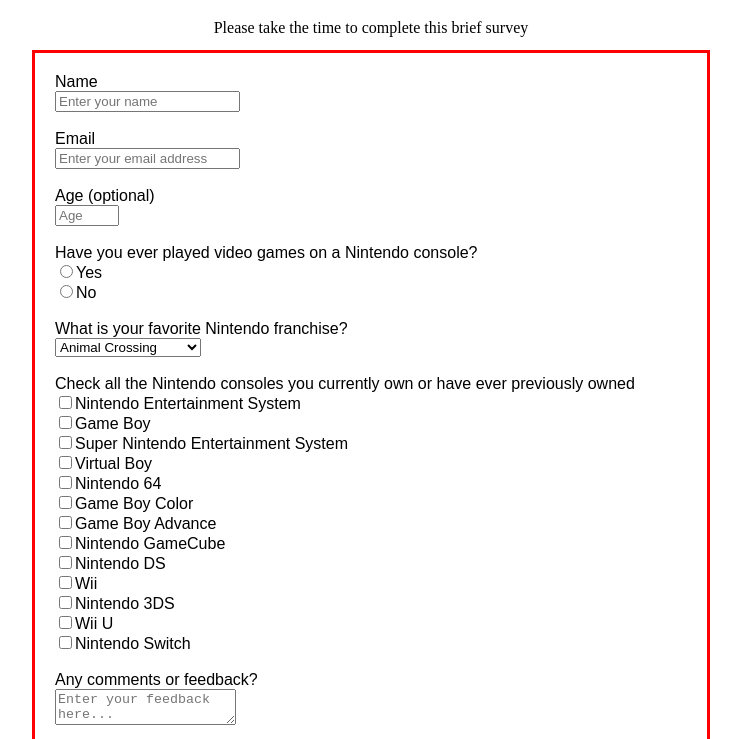
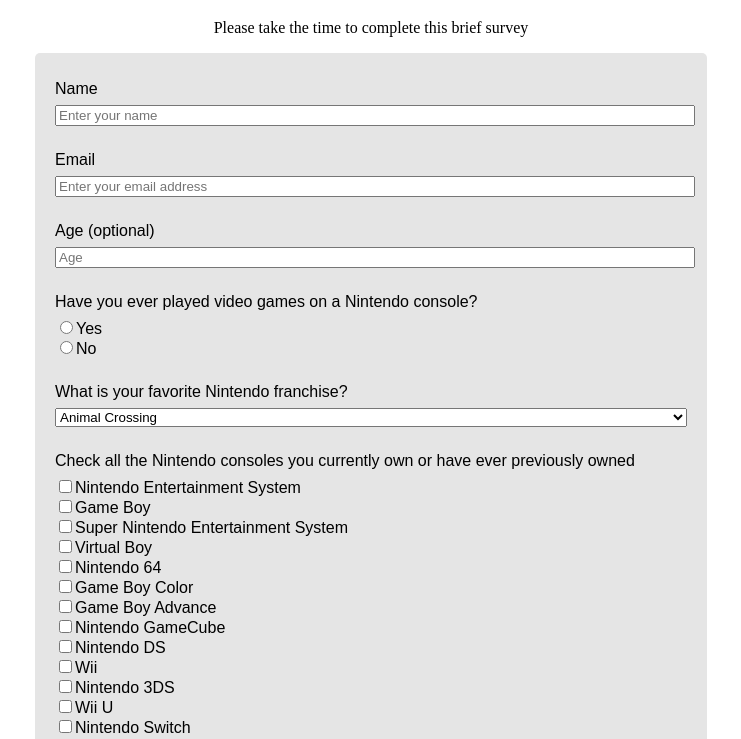
Before and after one commit to MRodriguez-M/Survey-Form, a plain HTML site: page index.html in a window 1280 px wide. Shown: the part 61-800 px from the top of the page, without its empty margins (269-1010 px from the left). Drawn offline with Linux system fonts and the light colour scheme.

Commit message:
Made changes to color and width in survey form

```diff
--- a/resources/css/index.css
+++ b/resources/css/index.css
@@ -2,11 +2,18 @@
   text-align: center;
 }
 #survey-form {
-    outline: solid red;
+    background-color: #e5e5e5;
     padding: 20px;
+    border-radius: 5px;
     text-align: left;
     list-style-position: inside;
     margin: auto;
     width: 50%;
     font-family: Verdena, sans-serif;
 }
+#dropdown, #name, #email, #number {
+  width: 100%
+}
+label {
+  line-height: 2em;
+}
```
